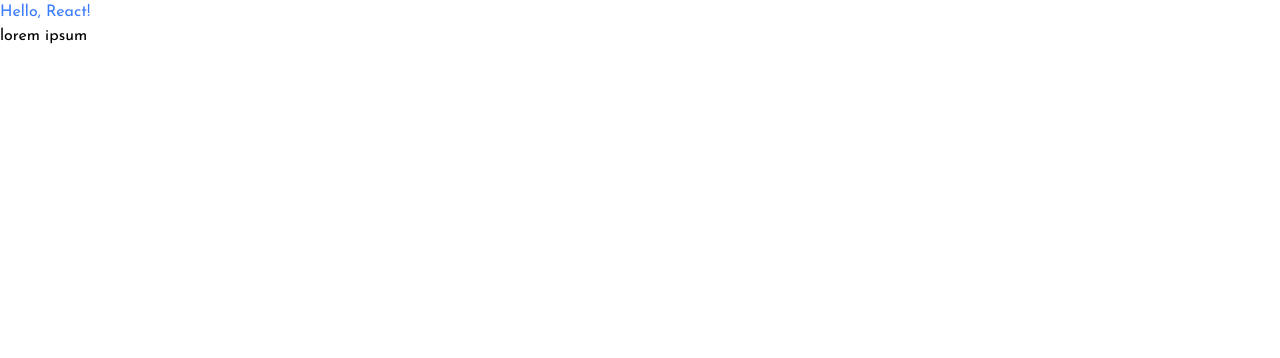
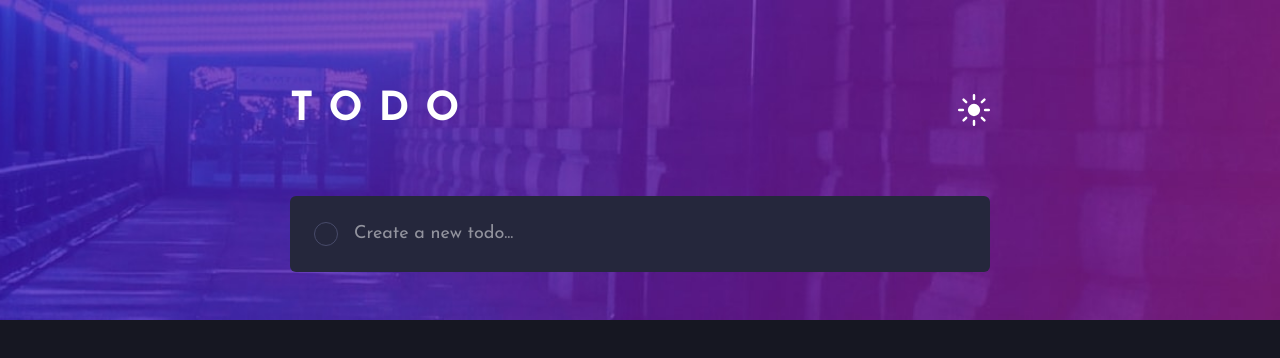
Before and after one commit to milennafeijo/projeto-todo-react-tailwind, a React (Vite) app: page / in a window 1280 px wide. Shown: the top 358 px of the page. Built offline with nearby package versions, Linux system fonts and the light colour scheme.

Commit message:
feat: adiciona componentes de header e formulário

```diff
--- a/src/App.tsx
+++ b/src/App.tsx
@@ -1,9 +1,16 @@
+import TodoHeader from "./components/TodoHeader";
+import TodoForm from "./components/TodoForm";
+
 function App() {
   return (
-    <>
-    <p className="text-bright-blue">Hello, React!</p>
-    <span>lorem ipsum </span>
-    </>
+  <main className="bg-navy-950 h-screen">
+    <div className="bg-[url('/images/bg-desktop-dark.jpg')] h-80 bg-cover bg-center">
+      <div className="max-w-175 m-auto mb-6">
+        <TodoHeader />
+        <TodoForm />
+      </div>
+    </div>
+  </main>
   )
 }
 
--- /dev/null
+++ b/src/components/TodoForm/index.tsx
@@ -0,0 +1,12 @@
+const TodoForm = () => {
+    return (
+        <form className="relative mb-10">
+            <span className="absolute w-6 h-6 border border-navy-850 top-1/2 transform -translate-y-1/2 rounded-full left-6"></span>
+
+            <input type="text" placeholder="Create a new todo..." name="todo" className="bg-navy-900 w-full text-white rounded-md py-6 pl-16 outline-none text-lg" />
+
+        </form>
+    )
+}
+
+export default TodoForm;
--- /dev/null
+++ b/src/components/TodoHeader/index.tsx
@@ -0,0 +1,14 @@
+import IconSun from '/images/icon-sun.svg';
+
+const TodoHeader = () => {
+    return (<header className="flex justify-between pt-20 mb-14" >
+        <h1 className="text-white text-[2.5rem] font-bold tracking-[1rem]">TODO</h1>
+
+        <button>
+            <img className="w-8 h-8" src={IconSun} alt="Toggle Theme" />
+        </button>
+    </header>
+    )
+}
+
+export default TodoHeader;
```
